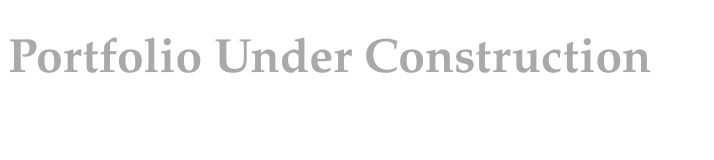
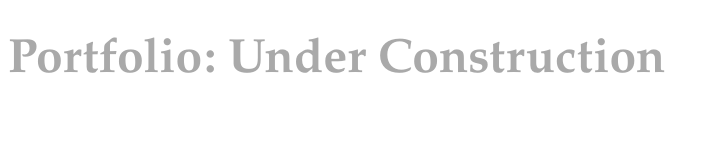
Before and after one commit to lbrantcollins/lbrantcollins.github.io, a plain HTML site: page index.html in a window 1280 px wide. Shown: the whole page, without its empty margins (0-714 px from the left). Drawn offline with Linux system fonts and the light colour scheme.

Commit message:
initial commit

```diff
--- a/index.html
+++ b/index.html
@@ -12,7 +12,7 @@ h1 {
 
 <body>
 
-<h1>Portfolio Under Construction</h1>
+<h1>Portfolio: Under Construction</h1>
 
 </body>
 </html>
```
